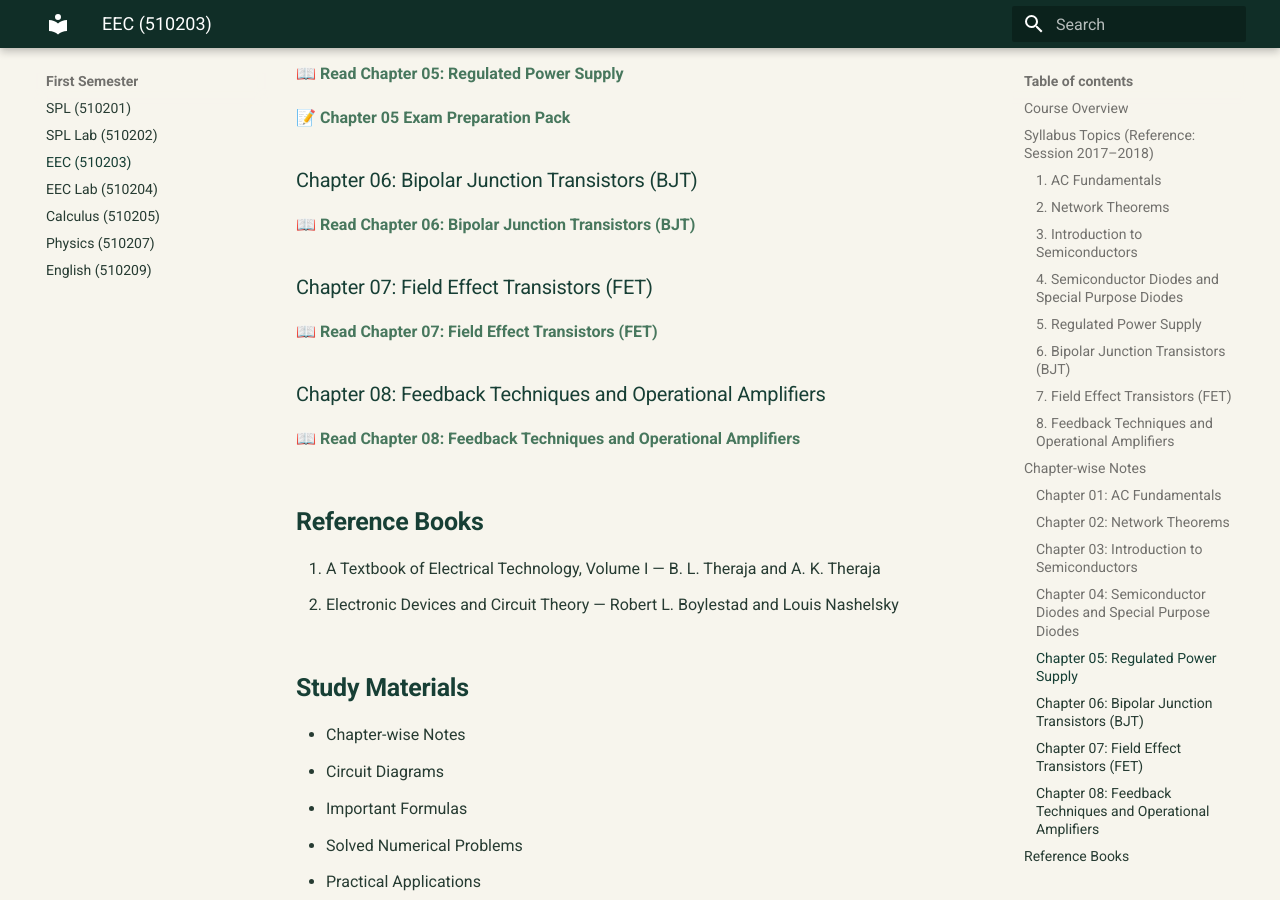
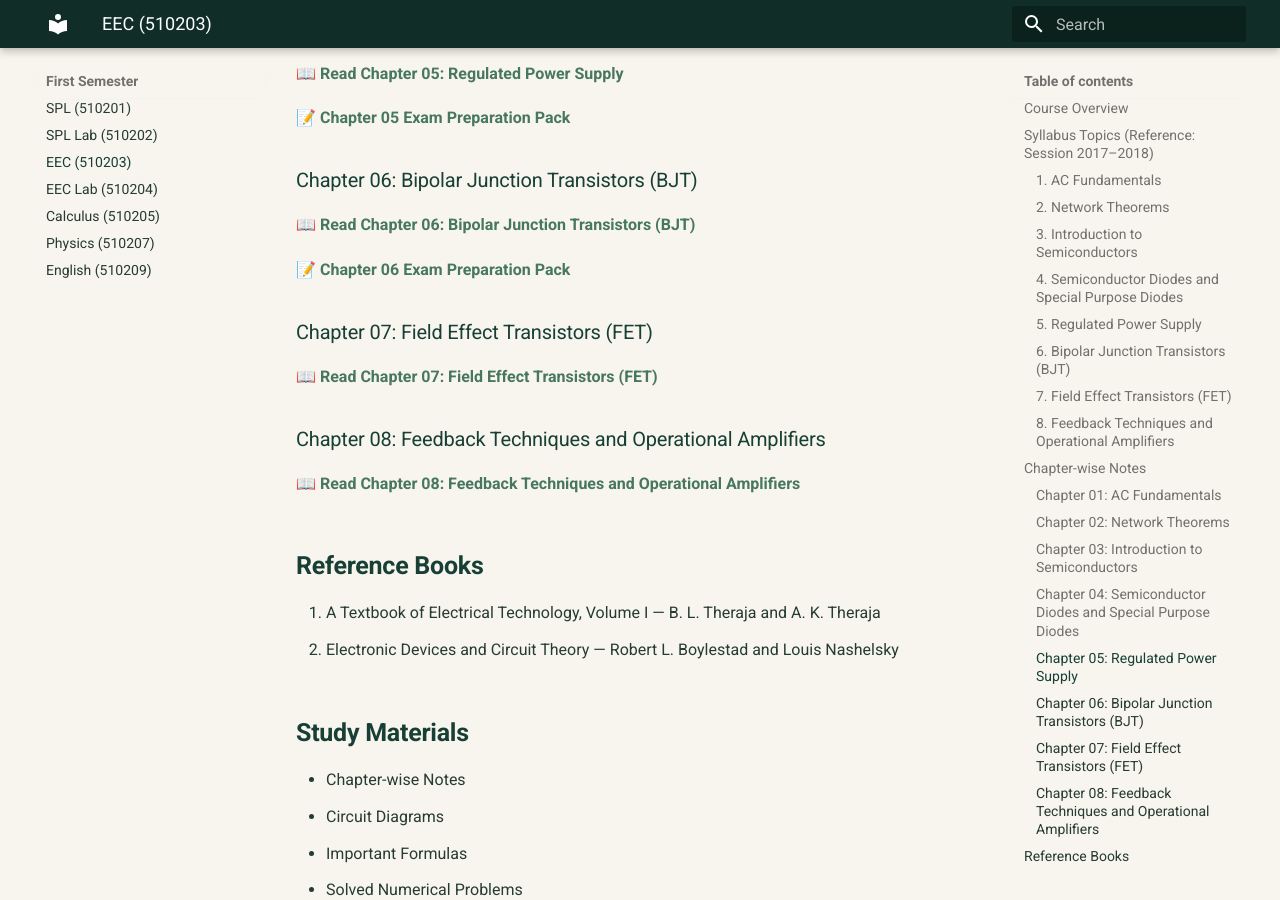
Before and after one commit to taimiyatahsin0-png/nu-cse-notes-store, an MkDocs documentation site: the page built from docs/subjects/eec/index.md, in a window 1280 px wide and 900 px high, scrolled down 3840 px. Built offline with MkDocs 1.6.1 and Material for MkDocs 9.7.7, drawn with Linux system fonts in a browser that asks for light colours.

Commit message:
Link Chapter 06 BJT exam preparation pack

```diff
--- a/docs/subjects/eec/index.md
+++ b/docs/subjects/eec/index.md
@@ -129,6 +129,8 @@ This course introduces the fundamental concepts of electrical circuits, AC funda
 
 [📖 Read Chapter 06: Bipolar Junction Transistors (BJT)](chapter-06-bipolar-junction-transistors.md)
 
+[📝 Chapter 06 Exam Preparation Pack](chapter-06-exam-preparation.md)
+
 ### Chapter 07: Field Effect Transistors (FET)
 
 [📖 Read Chapter 07: Field Effect Transistors (FET)](chapter-07-field-effect-transistors.md)
```
